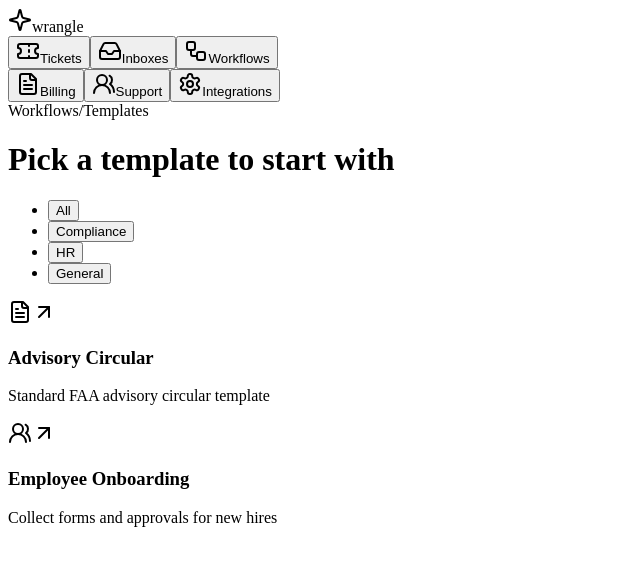
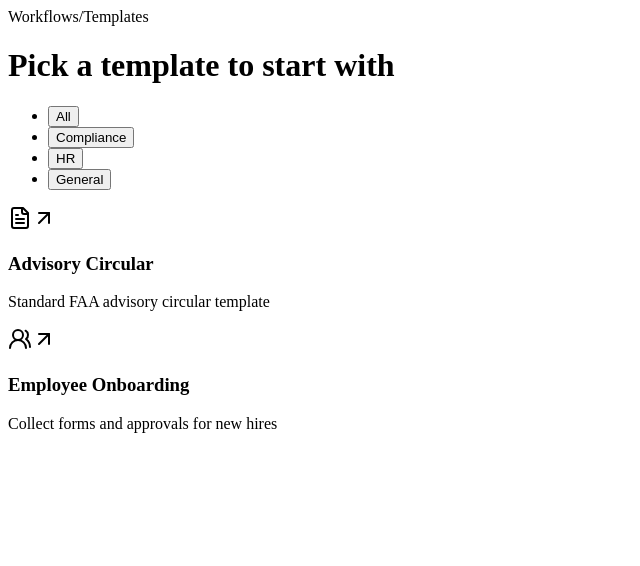
Before and after one commit to eputnam77/DocReview360, a Next.js app in the folder frontend/: page /workflows in a window 1280 px wide. Shown: the top 566 px of the page, without its empty margins (0-640 px from the left). Built offline with nearby package versions, Linux system fonts and the light colour scheme.

Commit message:
feat(fe): global sidebar layout

```diff
--- a/frontend/app/workflows/page.tsx
+++ b/frontend/app/workflows/page.tsx
@@ -2,7 +2,6 @@
 
 "use client";
 import React, { useState } from "react";
-import Sidebar from "@/components/workflow/Sidebar";
 import CategoryFilter from "@/components/workflow/CategoryFilter";
 import TemplateCard from "@/components/workflow/TemplateCard";
 import { CATEGORIES, TEMPLATES } from "@/data";
@@ -30,12 +29,7 @@ export default function WorkflowGalleryPage() {
       : TEMPLATES.filter((t) => t.category === active);
 
   return (
-    <div className="flex h-screen overflow-hidden bg-gray-50 dark:bg-gray-950">
-      {/* Sidebar */}
-      <Sidebar />
-
-      {/* Main Content */}
-      <main className="flex-1 overflow-y-auto px-10 py-8">
+    <div className="px-10 py-8">
       {/* Breadcrumbs + Title */}
       <Breadcrumb />
       <h1 className="mb-8 text-2xl font-semibold tracking-tight">
@@ -55,7 +49,6 @@ export default function WorkflowGalleryPage() {
           ))}
         </section>
       </div>
-      </main>
     </div>
   );
 }
```
Also changed, not shown: frontend/pages/_app.tsx (+7 -1 lines), 1 other file (tests, documents, lock files or other folders). Lines whose indentation alone changed are shown as unchanged.
